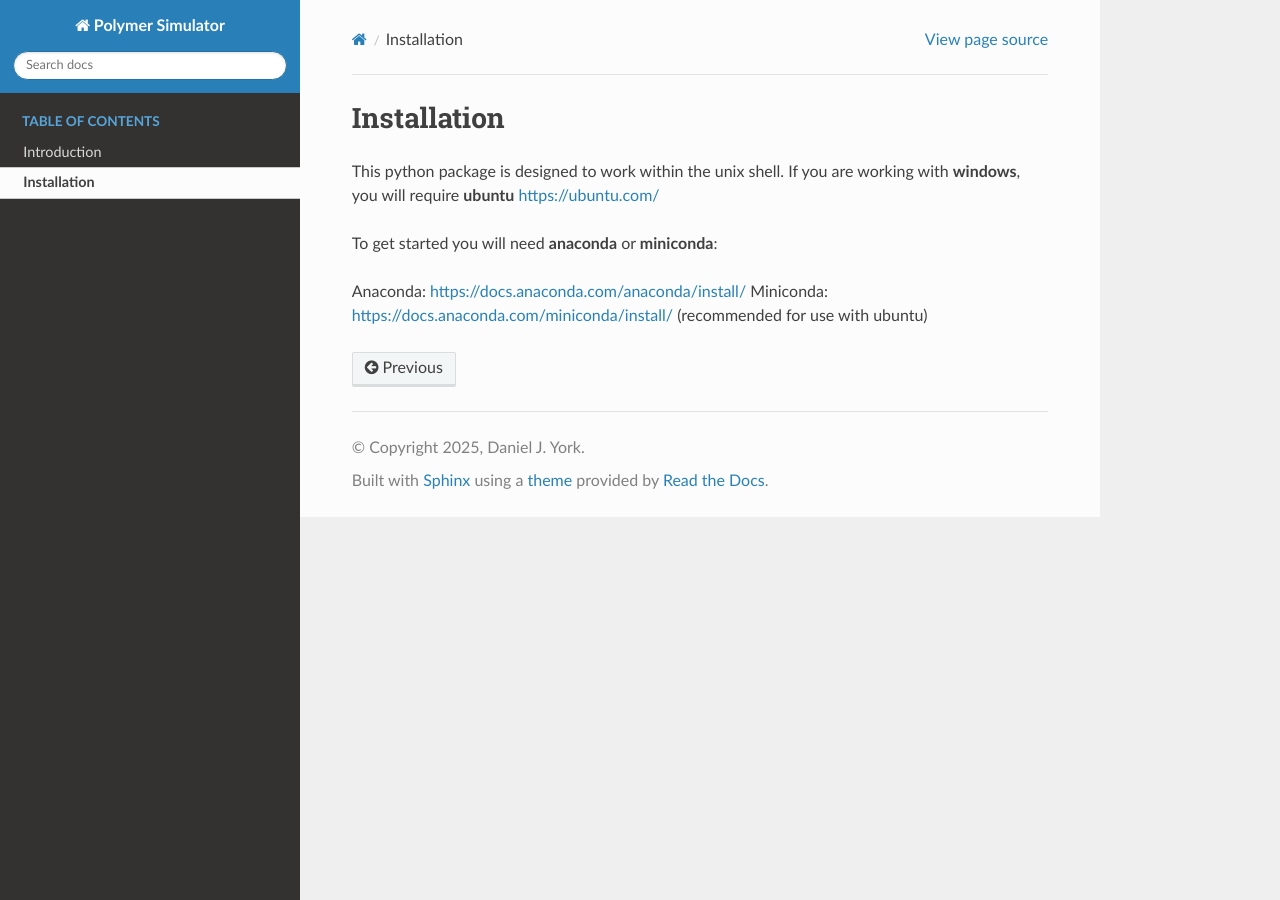
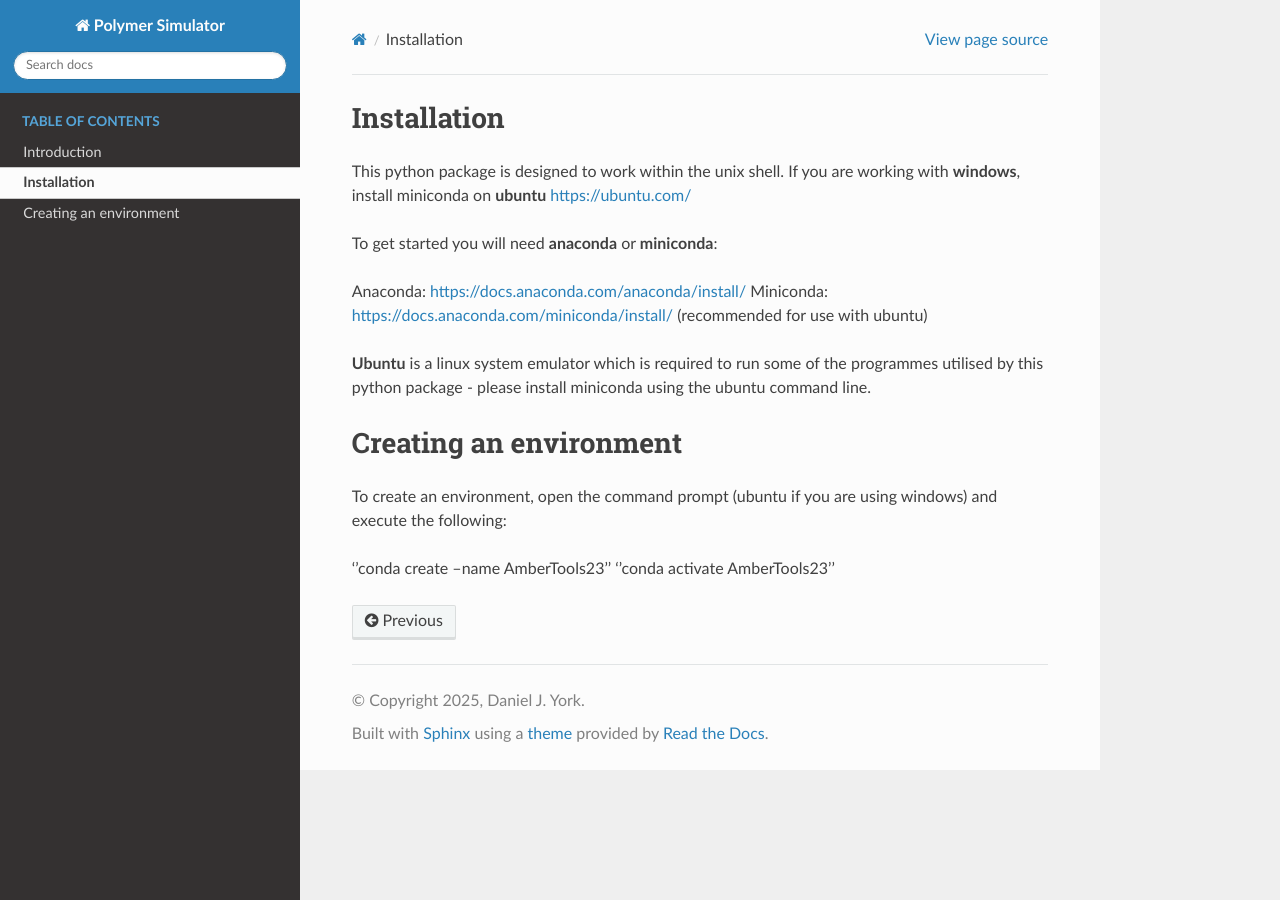
Before and after one commit to MMLabCodes/polymersimulator, a Sphinx documentation site: the page built from docs/installation.rst, in a window 1280 px wide. Built offline with Sphinx 7.4.7 and the Read the Docs theme 3.1.0, drawn with Linux system fonts in a browser that asks for light colours; pages that are not in the unit, such as notebooks, are missing from menus.

Commit message:
Installation instructions

```diff
--- a/docs/installation.rst
+++ b/docs/installation.rst
@@ -1,9 +1,19 @@
 Installation
 ============
 
-This python package is designed to work within the unix shell. If you are working with **windows**, you will require **ubuntu** https://ubuntu.com/
+This python package is designed to work within the unix shell. If you are working with **windows**, install miniconda on **ubuntu** https://ubuntu.com/
 
 To get started you will need **anaconda** or **miniconda**:
 
 Anaconda: https://docs.anaconda.com/anaconda/install/
 Miniconda: https://docs.anaconda.com/miniconda/install/ (recommended for use with ubuntu)
+
+**Ubuntu** is a linux system emulator which is required to run some of the programmes utilised by this python package - please install miniconda using the ubuntu command line.
+
+Creating an environment
+=======================
+
+To create an environment, open the command prompt (ubuntu if you are using windows) and execute the following:
+
+''conda create --name AmberTools23''
+''conda activate AmberTools23''
```
